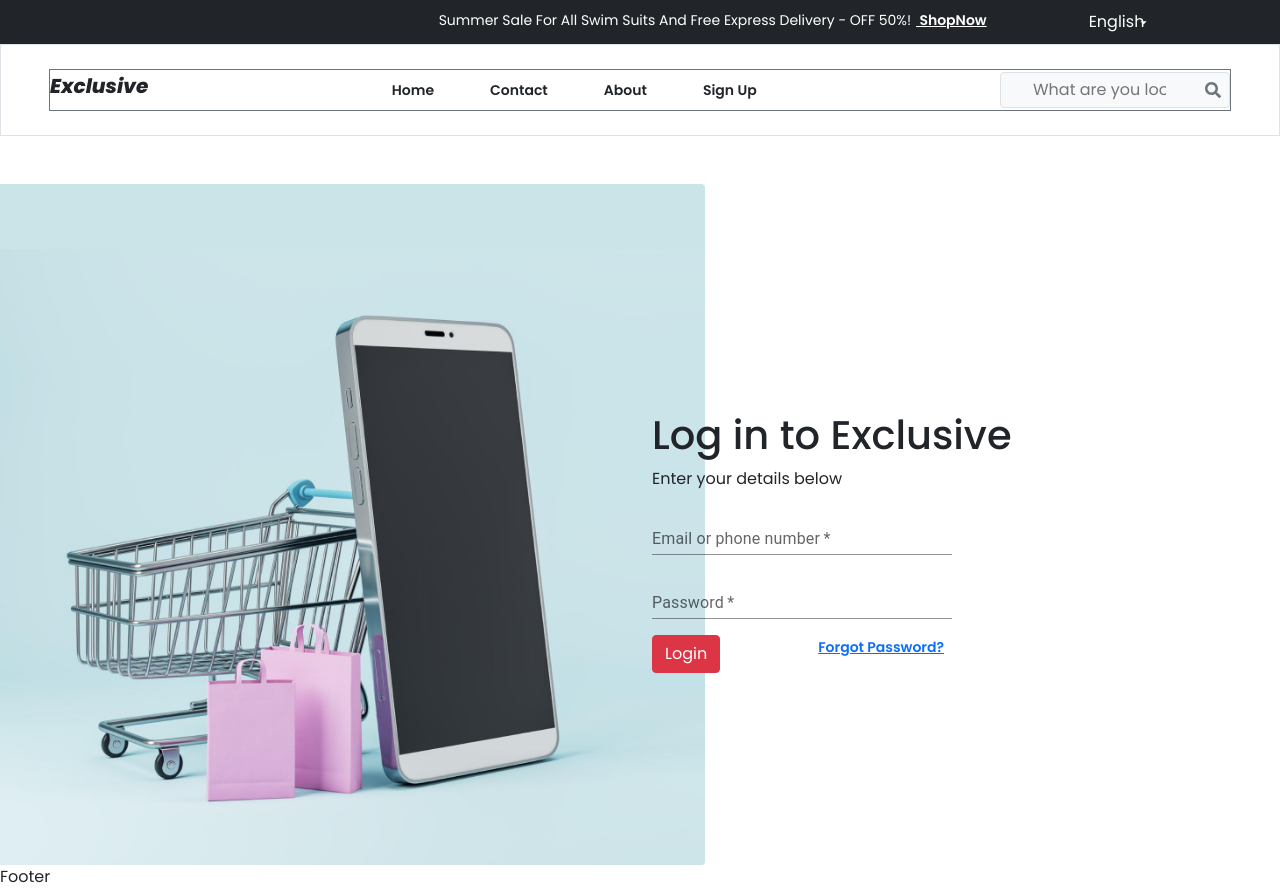
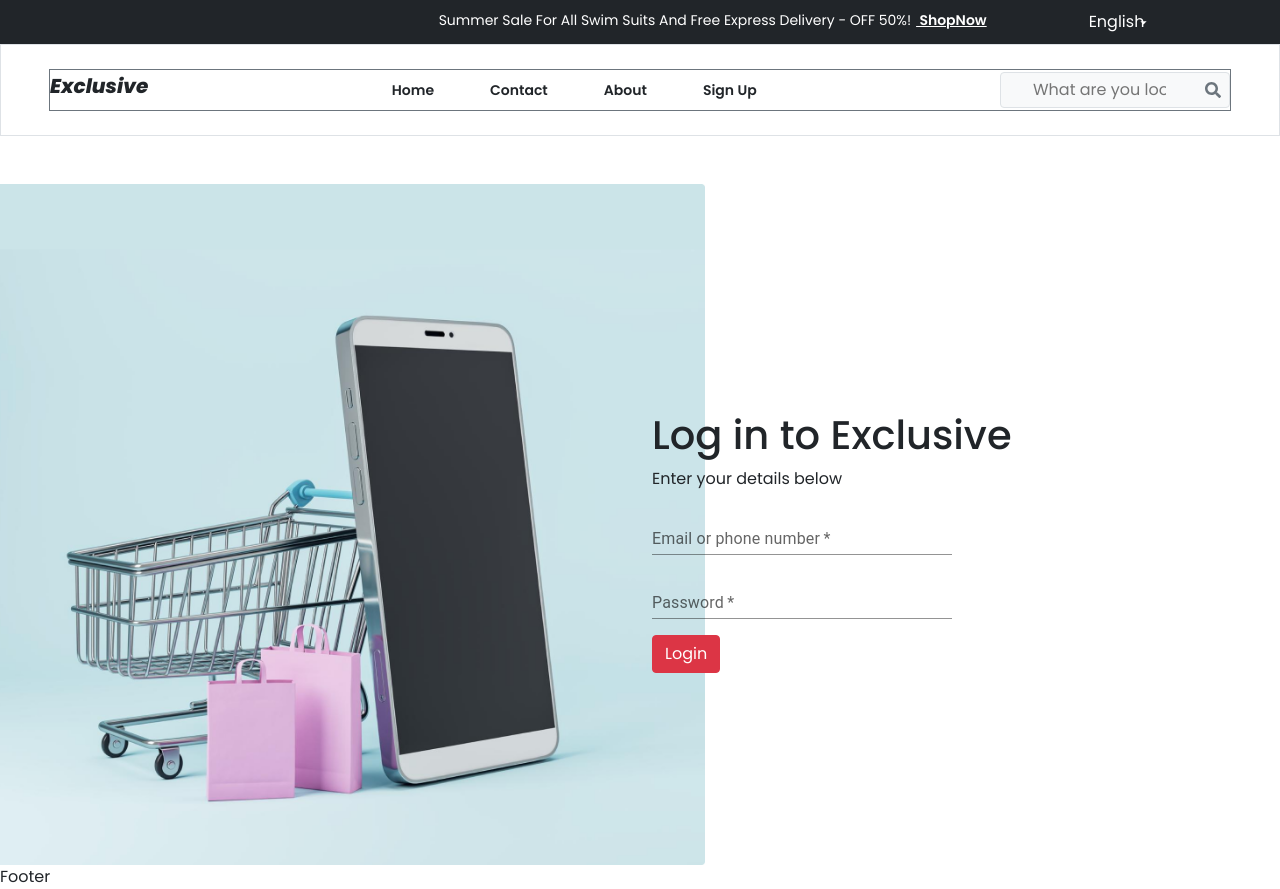
Before and after one commit to ajaykandarkar/online_shoping_frontend, a React (Create React App) app: page / in a window 1280 px wide. Built offline with nearby package versions, Linux system fonts and the light colour scheme.

Commit message:
Add missing package

```diff
--- a/src/modules/auth/Login.jsx
+++ b/src/modules/auth/Login.jsx
@@ -97,9 +97,9 @@ export const Login = () => {
                 <button type="submit" className="btn btn-danger">
                   Login
                 </button>
-                <a href="#" className="margin-login-anchor">
+                {/* <a href="#" className="margin-login-anchor">
                   Forgot Password?
-                </a>
+                </a> */}
               </div>
             </form>
           </div>
```
